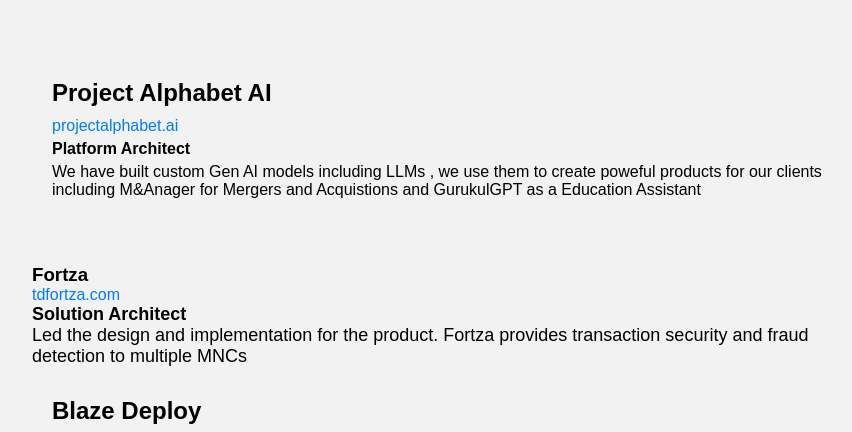
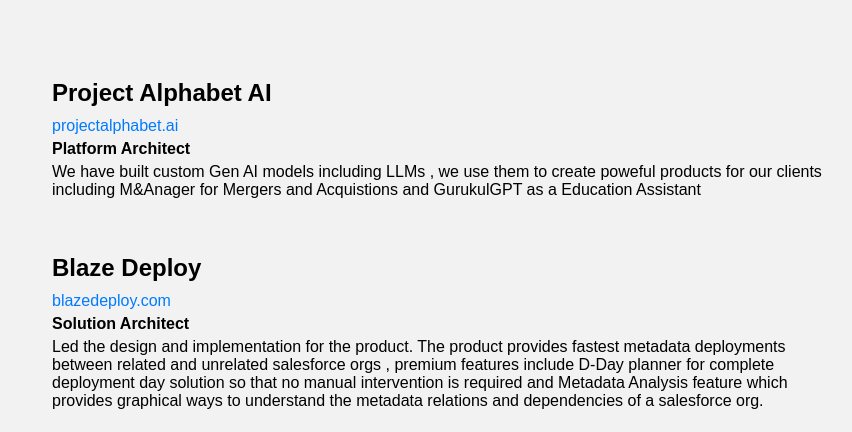
Before and after one commit to himhn7/portfolio, a plain HTML site: page index.html in a window 1280 px wide. Shown: the part 325-757 px from the top of the page, without its empty margins (208-1060 px from the left). Drawn offline with Linux system fonts and the light colour scheme.

Commit message:
Removed fortza

```diff
--- a/index.html
+++ b/index.html
@@ -35,13 +35,6 @@
                 <a href="http://projectalphabet.ai/">projectalphabet.ai</a>
                 <b><p>Platform Architect</p></b>
                 <p>We have built custom Gen AI models including LLMs , we use them to create poweful products for our clients including M&Anager for Mergers and Acquistions and GurukulGPT as a Education Assistant </p>
-            </li>
-
-            <li class="project"></li>
-                <h3>Fortza</h3>
-                <a href="https://tdfortza.com/">tdfortza.com</a>
-                <b><p>Solution Architect</p></b>
-                <p>Led the design and implementation for the product. Fortza provides transaction security and fraud detection to multiple MNCs</p>
             </li>
 
             <li class="project">
```
